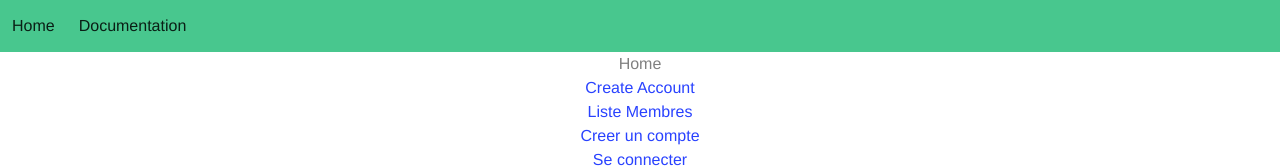
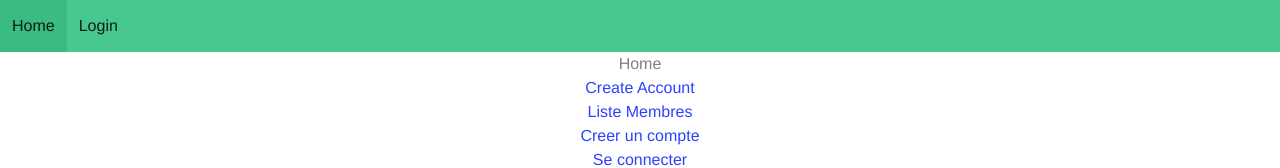
Before and after one commit to ClovisNorroy/Coop-VueJS, a Vue app in the folder Coop-VueJS-master/: page / in a window 1280 px wide. Shown: the top 168 px of the page. Built offline with nearby package versions, Linux system fonts and the light colour scheme.

Commit message:
Added NavBar

```diff
--- a/Coop-VueJS-master/src/components/TheNavBar.vue
+++ b/Coop-VueJS-master/src/components/TheNavBar.vue
@@ -6,9 +6,13 @@
                     Home
                 </a>
 
-                <a class="navbar-item">
-                    Documentation
-                </a>
+                <router-link to="/listemembres" class="navbar-item" v-if="$store.state.token_session">
+                    Membres
+                </router-link>
+
+                <router-link to="/connexion" class=navbar-item v-if="!$store.state.token_session">
+                    Login
+                </router-link>
             </div>
         </div>
     </nav>
```
Also changed, not shown: 1 other file (tests, documents, lock files or other folders).
